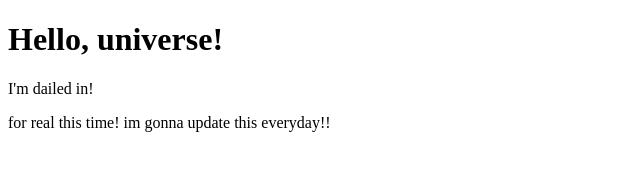
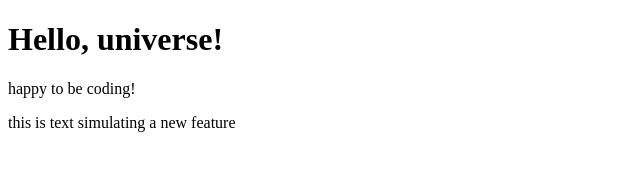
Before and after one commit to Jasminelittle137/first-repository, a plain HTML site: page index.html in a window 1280 px wide. Shown: the whole page, without its empty margins (0-640 px from the left). Drawn offline with Linux system fonts and the light colour scheme.

Commit message:
Update content in index.html

```diff
--- a/index.html
+++ b/index.html
@@ -7,8 +7,8 @@
 </head>
 <body>
   <h1>Hello, universe! </h1>
-  <p> I'm dailed in!</p>
-  <p> for real this time!
-  im gonna update this everyday!!</p>
+  <p>happy to be coding!</p>
+  <p>this is text simulating a new feature
+  </p>
 </body>
 </html>
```
